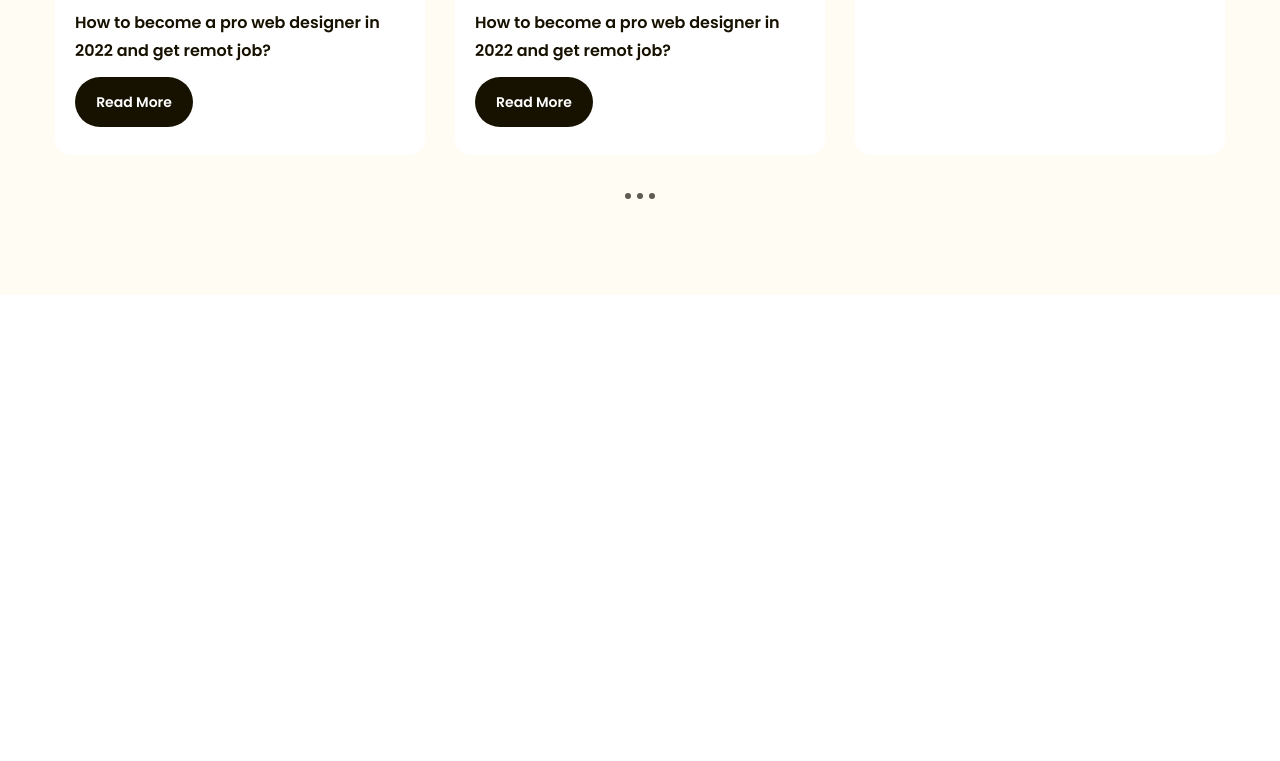
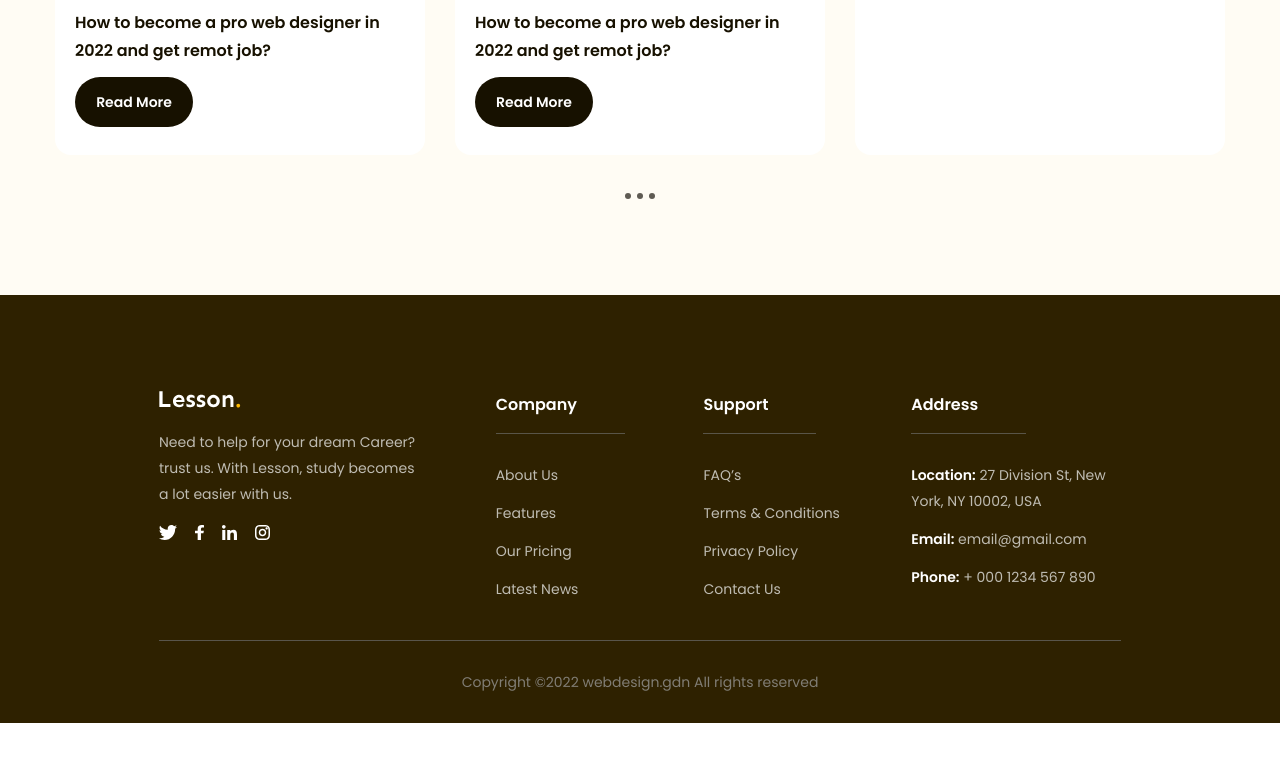
Before and after one commit to thangdcdz/proj1, a plain HTML site: page index.html in a window 1280 px wide. Shown: the part 4331-5092 px from the top of the page. After the commit the page ends 5054 px from the top, so only its background shows below. Drawn offline with Linux system fonts and the light colour scheme.

Commit message:
Làm phần footer

```diff
--- a/assets/css/style.css
+++ b/assets/css/style.css
@@ -598,7 +598,7 @@ a {
 
 .blogs .item .date {
   position: relative;
-  padding-bottom: 12px;;
+  padding-bottom: 12px;
   display: inline-flex;
   align-items: center;
   color: #5f5b53;
@@ -631,7 +631,7 @@ a {
 .blogs .item .title {
   margin-top: 12px;
   color: #171100;
-  font-size:  1.6rem;
+  font-size: 1.6rem;
   font-weight: 600;
   line-height: 1.75;
 }
@@ -664,3 +664,80 @@ a {
   background: var(--primary-color);
   cursor: default;
 }
+
+/* ========================footer=================== */
+
+footer {
+  background: #2e2100;
+  padding: 96px 135px 0;
+}
+
+.footer .row {
+  display: flex;
+  padding-bottom: 38px;
+  border-bottom: 1px solid #59554b;
+}
+
+.footer .row .column {
+  width: 21.6%;
+}
+
+.footer .row .column:first-child {
+  width: 35%;
+}
+
+.footer .desc {
+  margin-top: 18px;
+  max-width: 267px;
+  color: #bfbcb2;
+  font-size: 1.4rem;
+  line-height: 1.86;
+}
+
+.footer .socials {
+  display: flex;
+  gap: 18px;
+  margin-top: 18px;
+}
+
+.footer .title {
+  padding-bottom: 14px;
+  padding-right: 48px;
+  display: inline-block;
+  border-bottom: 1px solid #595548;
+  color: #fff;
+  font-size: 1.6rem;
+  font-weight: 600;
+  line-height: 1.75;
+}
+
+footer .list {
+  margin-top: 28px;
+}
+
+.footer .list a {
+  display: inline-block;
+  margin-bottom: 12px;
+  color: #bfbcb2;
+  font-size: 1.4rem;
+  line-height: 1.86;
+}
+
+.footer .list li:last-child a {
+  margin-bottom: 0;
+}
+
+.footer .list strong {
+  color: #fff;
+  font-size: 1.4rem;
+  font-weight: 600;
+  line-height: 1.86;
+}
+
+.footer .copyright {
+  padding: 28px 0;
+  color: #807d74;
+  text-align: center;
+  font-size: 1.4rem;
+  line-height: 1.86;
+}
--- a/index.html
+++ b/index.html
@@ -13,7 +13,7 @@
     <link rel="stylesheet" href="./assets/css/style.css" />
     <title>Document</title>
   </head>
-  <body style="height: 10000px">
+  <body>
     <!-- Header -->
     <header class="header fixed">
       <div class="main-content">
@@ -591,5 +591,88 @@
         </div>
       </div>
     </main>
+    <!-- footer -->
+    <footer class="footer">
+      <div class="main-content">
+        <div class="row">
+          <!-- column 1 -->
+          <div class="column">
+            <img src="./assets/img/Logo-white.svg" alt="Lesson." class="logo" />
+            <p class="desc">
+              Need to help for your dream Career? trust us. With Lesson, study
+              becomes a lot easier with us.
+            </p>
+            <div class="socials">
+              <a href=""
+                ><img
+                  src="./assets/img/icon/twitter.svg"
+                  alt="twitter"
+                  class="icon"
+              /></a>
+              <a href=""
+                ><img
+                  src="./assets/img/icon/fb.svg"
+                  alt="facebook"
+                  class="icon"
+              /></a>
+              <a href=""
+                ><img
+                  src="./assets/img/icon/linkedin.svg"
+                  alt="linkedin"
+                  class="icon"
+              /></a>
+              <a href=""
+                ><img
+                  src="./assets/img/icon/instagram.svg"
+                  alt="instagram"
+                  class="icon"
+              /></a>
+            </div>
+          </div>
+          <!-- column 2 -->
+          <div class="column">
+            <h3 class="title">Company</h3>
+            <ul class="list">
+              <li><a href="#!">About Us</a></li>
+              <li><a href="#!">Features</a></li>
+              <li><a href="#!">Our Pricing</a></li>
+              <li><a href="#!">Latest News</a></li>
+            </ul>
+          </div>
+          <!-- column 3 -->
+          <div class="column">
+            <h3 class="title">Support</h3>
+            <ul class="list">
+              <li><a href="#!">FAQ’s</a></li>
+              <li><a href="#!">Terms & Conditions</a></li>
+              <li><a href="#!">Privacy Policy</a></li>
+              <li><a href="#!">Contact Us</a></li>
+            </ul>
+          </div>
+          <!-- column 4 -->
+          <div class="column">
+            <h3 class="title">Address</h3>
+            <ul class="list">
+              <li>
+                <a href="#!"
+                  ><strong>Location:</strong> 27 Division St, New York, NY
+                  10002, USA</a
+                >
+              </li>
+              <li>
+                <a href="#!"><strong>Email:</strong> email@gmail.com</a>
+              </li>
+              <li>
+                <a href="#!"><strong>Phone:</strong> + 000 1234 567 890</a>
+              </li>
+            </ul>
+          </div>
+        </div>
+
+        <div class="copyright">
+          <p>Copyright ©2022 webdesign.gdn All rights reserved</p>
+        </div>
+      </div>
+    </footer>
   </body>
 </html>
```
Also changed, not shown: assets/img/Logo-white.svg (added), assets/img/icon/fb.svg (added), assets/img/icon/instagram.svg (added), assets/img/icon/linkedin.svg (added), assets/img/icon/twitter.svg (added).
